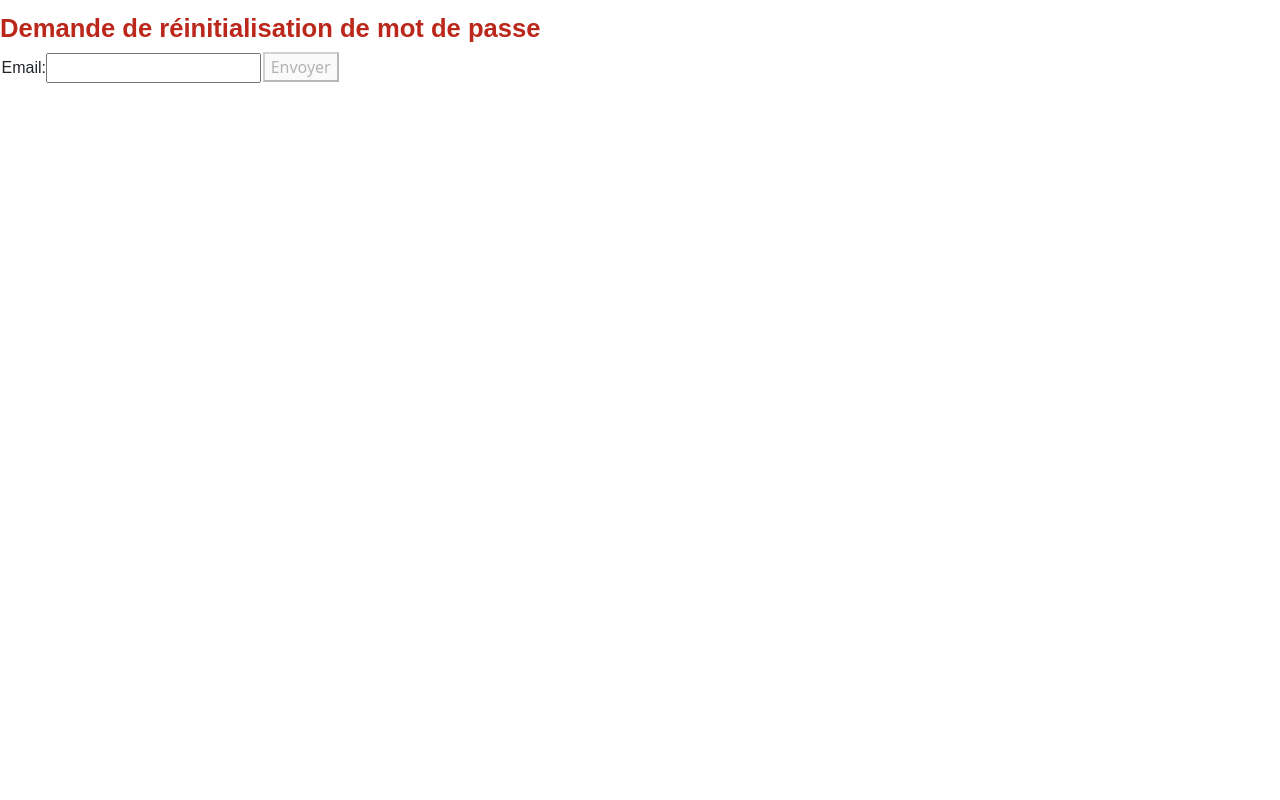
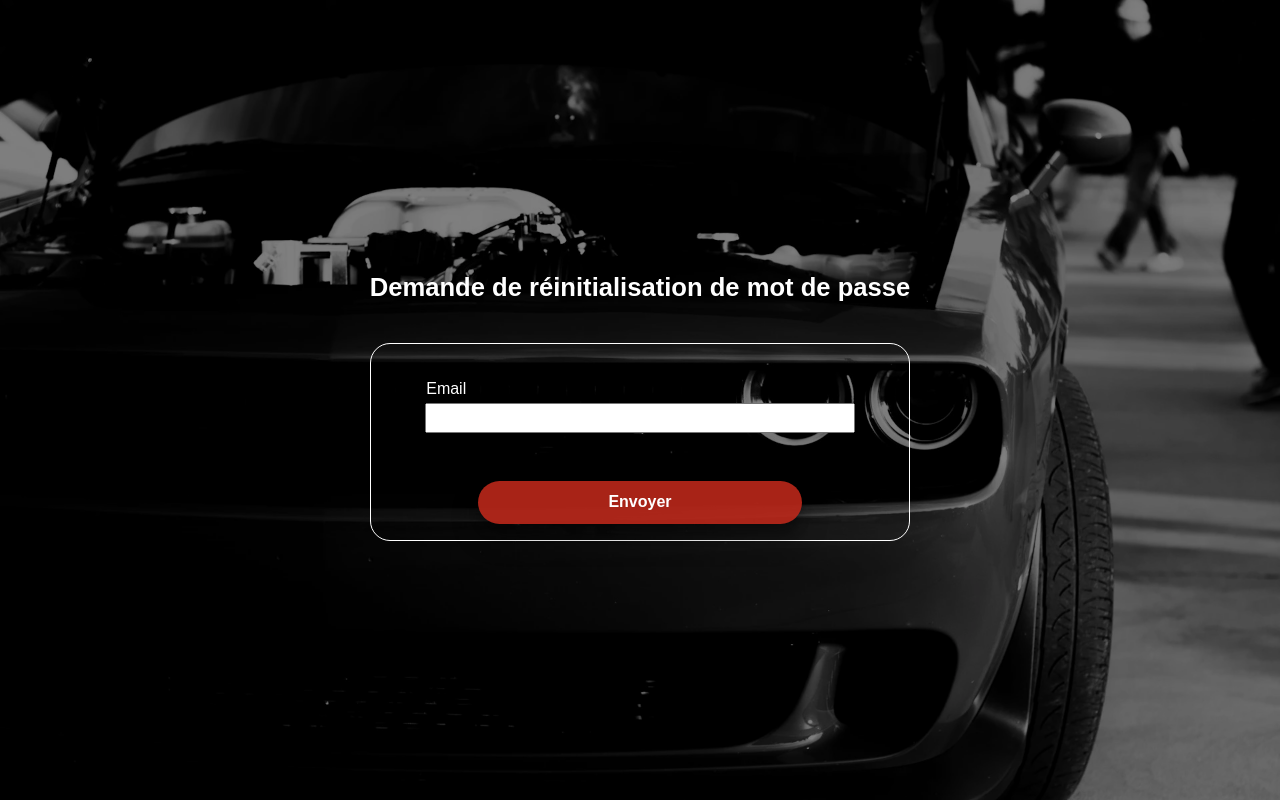
Before and after one commit to JulienWangon/VParrot, a React (Create React App) app in the folder vparrot-front/: page /reset-password-request in a window 1280 px wide. Built offline with nearby package versions, Linux system fonts and the light colour scheme; no server answers; a web font is replaced by a local one.

Commit message:
UPDATE/ add style for request and change password component

```diff
--- a/vparrot-front/src/components/admin/ConnexionModal/ConnexionModal.js
+++ b/vparrot-front/src/components/admin/ConnexionModal/ConnexionModal.js
@@ -83,7 +83,7 @@ const ConnexionModal = ({ handleCloseModal }) => {
     return (
 
 
-        <div className="modalOverlay">
+        <div className={ModalStyle.modalOverlay}>
                 <div className={ModalStyle.formContainer}>
 
                     <Button className={ModalStyle.circleBtn} colorStyle="whiteBtn" onClick={handleCloseModal}>X</Button>
@@ -94,6 +94,7 @@ const ConnexionModal = ({ handleCloseModal }) => {
                         </div>
                         <TextInput
                             inputClassName={ModalStyle.loginInput}
+                            formGroupClass={ModalStyle.formGroup}
                             label="Email"
                             name="email"
                             value={data.email}
@@ -104,6 +105,7 @@ const ConnexionModal = ({ handleCloseModal }) => {
 
                         <TextInput
                             inputClassName={ModalStyle.loginInput}
+                            formGroupClass={ModalStyle.formGroup}
                             label="Mot de passe"
                             name="password"
                             value={data.password}
--- a/vparrot-front/src/components/admin/ConnexionModal/connexionModal.module.css
+++ b/vparrot-front/src/components/admin/ConnexionModal/connexionModal.module.css
@@ -1,3 +1,26 @@
+.modalOverlay {
+  position: fixed;
+  display: flex;
+  align-items: center;
+  justify-content: center;
+  top: 0;
+  left: 0;
+  width: 100%;
+  height: 100%;
+  padding: 0;
+  background-color: rgba(0, 0, 0, 0.5);
+  backdrop-filter: blur(5px);
+  z-index: 3000;
+  cursor: pointer;
+}
+
+.formGroup {
+  display: flex;
+  flex-direction: column;
+  width: 80%;
+  margin: 0.6em;
+}
+
 .passwordResetLink {
   color: rgba(187, 39, 26);
   text-decoration: none;
@@ -17,7 +40,7 @@
   background-color: #d9d9d9;
   padding: 1em;
   border-radius: 20px;
-  height: 65%;
+  height: 70%;
 
 }
 
@@ -112,6 +135,10 @@ justify-self: flex-start;
     .circleBtn {
       right: 180px;
     }
+
+    .formGroup {
+      width: 70%;
+    }
 }
 
 /* Appareils mobiles en orientation paysage */
@@ -129,4 +156,8 @@ justify-self: flex-start;
     right: 80px;
   }
 
+  .formGroup {
+    width: 70%;
+  }
+
 }
--- a/vparrot-front/src/components/admin/PasswordResetRequest/PasswordResetRequest.js
+++ b/vparrot-front/src/components/admin/PasswordResetRequest/PasswordResetRequest.js
@@ -4,6 +4,12 @@ import { useMessage } from '../../../contexts/MessagesContext';
 import ReCAPTCHA from "react-google-recaptcha";
 import { validateEmail } from '../../../_utils/validation';
 import { useNavigate } from 'react-router-dom';
+
+import Button from '../../common/Buttons/Button/Button';
+
+import requestStyle from './passwordResetRequest.module.css';
+import TextInput from '../../common/Input/TextInput/TextInput';
+
 const reCaptchaKey ="6Le8ugwpAAAAAGo_7BMdYwZ_gZfNGLLXcCqb_TXC";
 
 const PasswordResetRequest = () => {
@@ -56,13 +62,14 @@ const PasswordResetRequest = () => {
   };
 
   return (
-    <div>
-      <h2>Demande de réinitialisation de mot de passe</h2>
-      <form onSubmit={handleSubmit}>
-        <label>
-          Email:
-          <input type="email" value={email} onChange={handleChange} />
-        </label>
+    <div className={requestStyle.pageContainer}>
+      <div className="opacityLayer"></div>
+    <div className={requestStyle.container}>
+      <h2 className="whiteTitle">Demande de réinitialisation de mot de passe</h2>
+      <form className={requestStyle.requestForm} onSubmit={handleSubmit}>
+
+        <TextInput formGroupClass={requestStyle.formGroup} type="email" label="Email" name="email" value={email} onChange={handleChange} />
+
         {emailError && <div>{emailError}</div>}
 
         {isEmailValid && (
@@ -72,8 +79,9 @@ const PasswordResetRequest = () => {
           />
         )}
 
-        <button type="submit" disabled={!captchaValue}>Envoyer</button>
+        <Button className={requestStyle.submitRequest}colorStyle="redBtn" type="submit" disabled={!captchaValue}>Envoyer</Button>
       </form>
+    </div>
     </div>
   );
 };
--- /dev/null
+++ b/vparrot-front/src/components/admin/PasswordResetRequest/passwordResetRequest.module.css
@@ -0,0 +1,47 @@
+.pageContainer {
+  position: relative;
+  display: flex;
+  align-items: center;
+  justify-content: center;
+  flex-direction: column;
+  height: 100vh;
+  width: 100%;
+  background-image: url('../../../assets/images/requestPassword.webp');
+  background-size: cover;
+  background-position: center;
+  background-repeat: no-repeat;
+}
+
+.container {
+  display: flex;
+  flex-direction: column;
+  align-items: center;
+  justify-content: center;
+  height: 100vh;
+  z-index: 2000;
+}
+
+.requestForm {
+  display: flex;
+  flex-direction: column;
+  align-items: center;
+  margin-top: 2em;
+  color: white;
+  border: 1px solid white;
+  border-radius: 20px;
+  width: 100%;
+
+}
+
+.formGroup {
+  display: flex;
+  flex-direction: column;
+  margin: 2em;
+  width: 80%
+}
+
+.submitRequest {
+
+  margin: 1em;
+  width: 60%;
+}
--- a/vparrot-front/src/components/admin/ResetPassword/ResetPassword.js
+++ b/vparrot-front/src/components/admin/ResetPassword/ResetPassword.js
@@ -7,7 +7,8 @@ import useChangeUserPassword from '../hook/useChangeUserPassword';
 import { useMessage } from '../../../contexts/MessagesContext';
 import { useNavigate } from 'react-router-dom';
 
-
+import resetStyle from './resetPassword.module.css';
+import Button from '../../common/Buttons/Button/Button';
 
 const reCaptchaKey = "6Le8ugwpAAAAAGo_7BMdYwZ_gZfNGLLXcCqb_TXC";
 
@@ -83,8 +84,13 @@ const ResetPassword = () => {
     };
 
     return (
-        <form onSubmit={handleSubmit}>
+
+        <div className={resetStyle.pageContainer}>
+            <div className="opacityLayer"></div>
+            <form className={resetStyle.formContainer} onSubmit={handleSubmit}>
                 <TextInput
+                    formGroupClass={resetStyle.formGroup}
+                    inputClassName={resetStyle.input}
                     label="Email"
                     name="email"
                     type="email"
@@ -93,6 +99,8 @@ const ResetPassword = () => {
                     error={errors.email}
                 />
                 <TextInput
+                    formGroupClass={resetStyle.formGroup}
+                    inputClassName={resetStyle.input}
                     label="Nouveau Mot de Passe"
                     name="newPassword"
                     type="password"
@@ -101,6 +109,8 @@ const ResetPassword = () => {
                     error={errors.newPassword}
                 />
                 <TextInput
+                    formGroupClass={resetStyle.formGroup}
+                    inputClassName={resetStyle.input}
                     label="Confirmer le Nouveau Mot de Passe"
                     name="confirmPassword"
                     type="password"
@@ -114,10 +124,11 @@ const ResetPassword = () => {
                         onChange={(value) => setCaptchaValue(value)}
                     />
                 )}
-            <button type="submit" disabled={!isFormReadyForSubmission()}>
+                <Button type="submit" className={resetStyle.resetPasswordBtn} colorStyle="redBtn" disabled={!isFormReadyForSubmission()}>
                     Changer le Mot de Passe
-            </button>
+                </Button>
             </form>
+        </div>
     );
 };
 
--- /dev/null
+++ b/vparrot-front/src/components/admin/ResetPassword/resetPassword.module.css
@@ -0,0 +1,35 @@
+.pageContainer {
+  position: relative;
+  display: flex;
+  align-items: center;
+  justify-content: center;
+  flex-direction: column;
+  height: 100vh;
+  width: 100%;
+  background-image: url('../../../assets/images/changePassword.webp');
+  background-size: cover;
+  background-position: center;
+  background-repeat: no-repeat;
+}
+
+.formContainer {
+  border: 1px solid white;
+  padding: 1em;
+  border-radius: 20px;;
+  z-index: 2000;
+}
+
+.formGroup {
+  display: flex;
+  flex-direction: column;
+  color: white;
+  margin-top: 0.8em;
+}
+
+.input {
+  width: 100%;
+}
+
+.resetPasswordBtn {
+    margin: 2em;
+}
```
Also changed, not shown: vparrot-front/src/assets/images/changePassword.webp (added), vparrot-front/src/assets/images/requestPassword.webp (added). Lines whose indentation alone changed are shown as unchanged.
